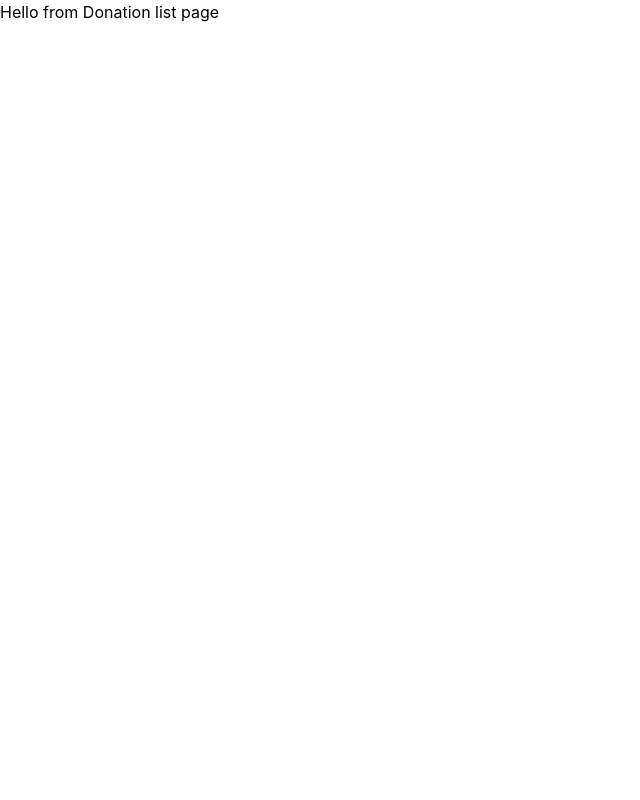
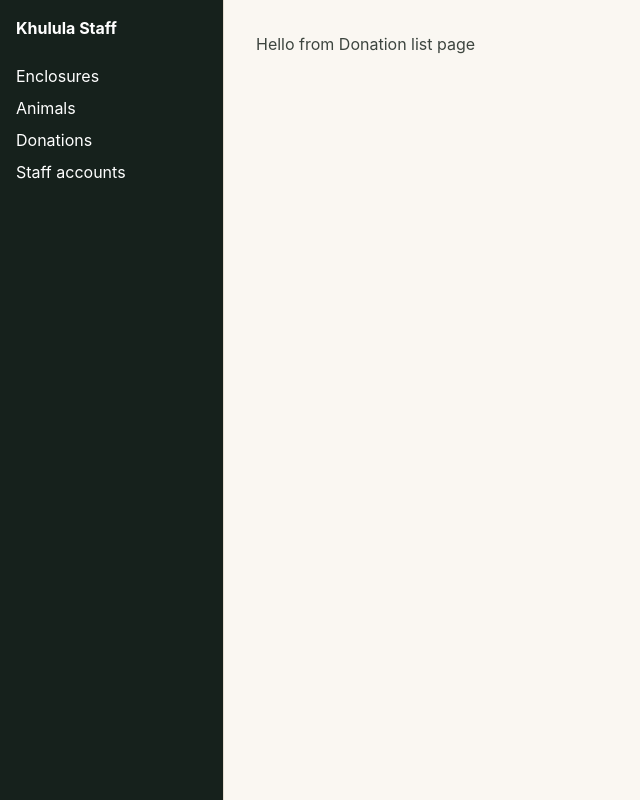
Before and after one commit to iremchabanne/centre-khulula, a React (Vite) app in the folder client/: page /staff/donations in a window 1280 px wide. Shown: the whole page, without its empty margins (0-640 px from the left). Built offline with nearby package versions, Linux system fonts and the light colour scheme.

Commit message:
feat(client): add the staff layout with its side menu

```diff
--- a/client/src/App.tsx
+++ b/client/src/App.tsx
@@ -1,6 +1,7 @@
 import { BrowserRouter, Routes, Route } from 'react-router-dom';
 
 import PublicLayout from './components/PublicLayout';
+import StaffLayout from './components/StaffLayout';
 
 import HomePage from './pages/public/HomePage';
 import SpeciesListPage from './pages/public/SpeciesListPage';
@@ -34,13 +35,17 @@ export default function App() {
           <Route path="/legal" element={<LegalPage />} />
         </Route>
 
+        {/* Login has no side menu, so it stays outside StaffLayout */}
+        <Route path="/staff/login" element={<LoginPage />} />
+
         {/* Staff area — will require a session later */}
-        <Route path="/staff/login" element={<LoginPage />} />
-        <Route path="/staff/enclosures" element={<EnclosuresPage />} />
-        <Route path="/staff/animals" element={<AnimalListPage />} />
-        <Route path="/staff/animals/:id" element={<AnimalDetailPage />} />
-        <Route path="/staff/donations" element={<DonationListPage />} />
-        <Route path="/staff/accounts" element={<StaffAccountsPage />} />
+        <Route element={<StaffLayout />}>
+          <Route path="/staff/enclosures" element={<EnclosuresPage />} />
+          <Route path="/staff/animals" element={<AnimalListPage />} />
+          <Route path="/staff/animals/:id" element={<AnimalDetailPage />} />
+          <Route path="/staff/donations" element={<DonationListPage />} />
+          <Route path="/staff/accounts" element={<StaffAccountsPage />} />
+        </Route>
 
         {/* Any address that matches nothing above */}
         <Route path="*" element={<ErrorPage />} />
--- /dev/null
+++ b/client/src/components/StaffLayout.tsx
@@ -0,0 +1,18 @@
+import { Outlet } from 'react-router-dom';
+
+import StaffSidebar from './StaffSidebar';
+
+// The frame shared by the staff pages: the side menu on the left, the page
+// on the right. The login page does not use it — there is no menu before
+// signing in.
+export default function StaffLayout() {
+  return (
+    <div className="flex min-h-screen bg-khulula-bg text-khulula-body">
+      <StaffSidebar />
+
+      <main className="flex-1 p-8">
+        <Outlet />
+      </main>
+    </div>
+  );
+}
--- /dev/null
+++ b/client/src/components/StaffSidebar.tsx
@@ -0,0 +1,19 @@
+import { Link } from 'react-router-dom';
+
+// The side menu of the staff area.
+// Every link is visible for now. Filtering by role and by is_admin comes
+// later, once a login gives us the account of the person signed in.
+export default function StaffSidebar() {
+  return (
+    <aside className="w-56 border-r border-khulula-line bg-khulula-ink p-4">
+      <p className="mb-6 font-bold text-white">Khulula Staff</p>
+
+      <nav aria-label="Staff" className="flex flex-col gap-2 text-white">
+        <Link to="/staff/enclosures">Enclosures</Link>
+        <Link to="/staff/animals">Animals</Link>
+        <Link to="/staff/donations">Donations</Link>
+        <Link to="/staff/accounts">Staff accounts</Link>
+      </nav>
+    </aside>
+  );
+}
```
